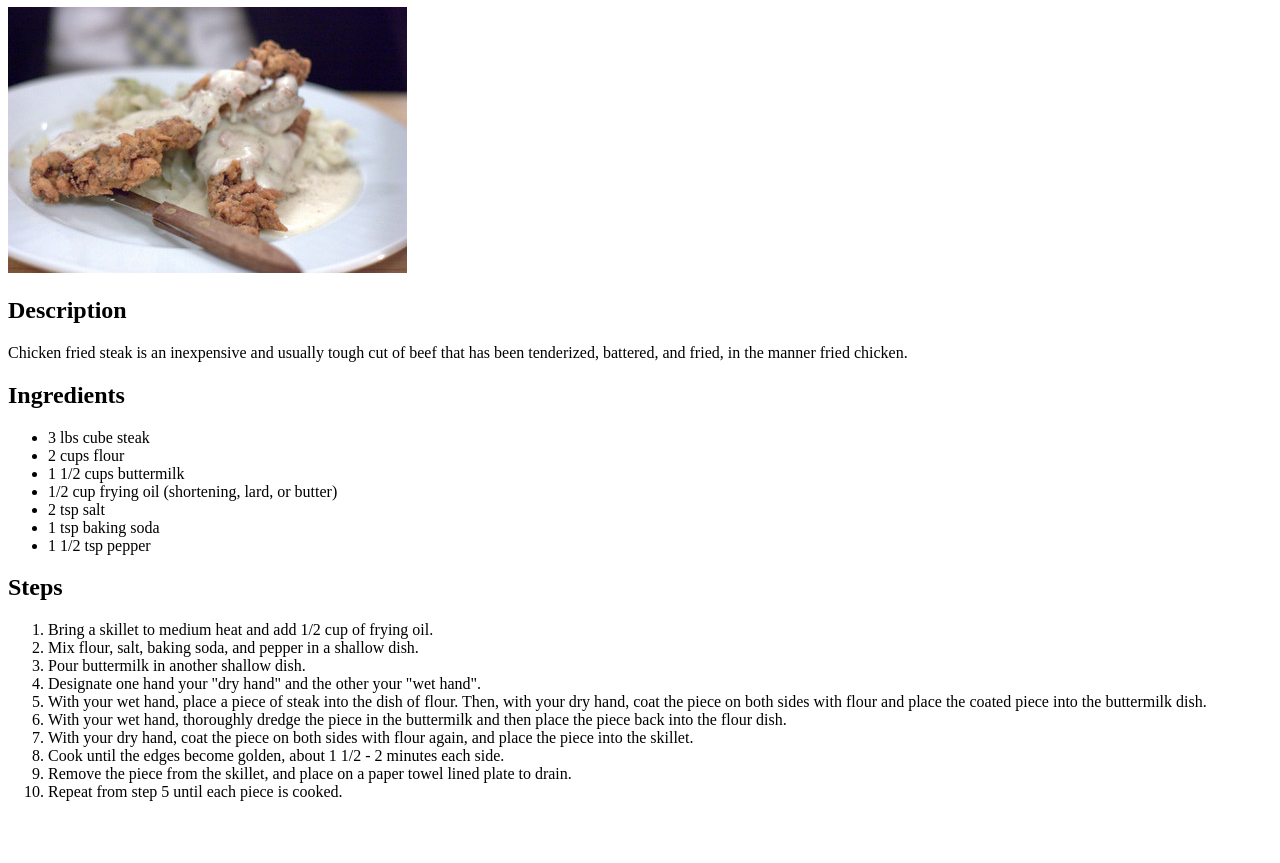
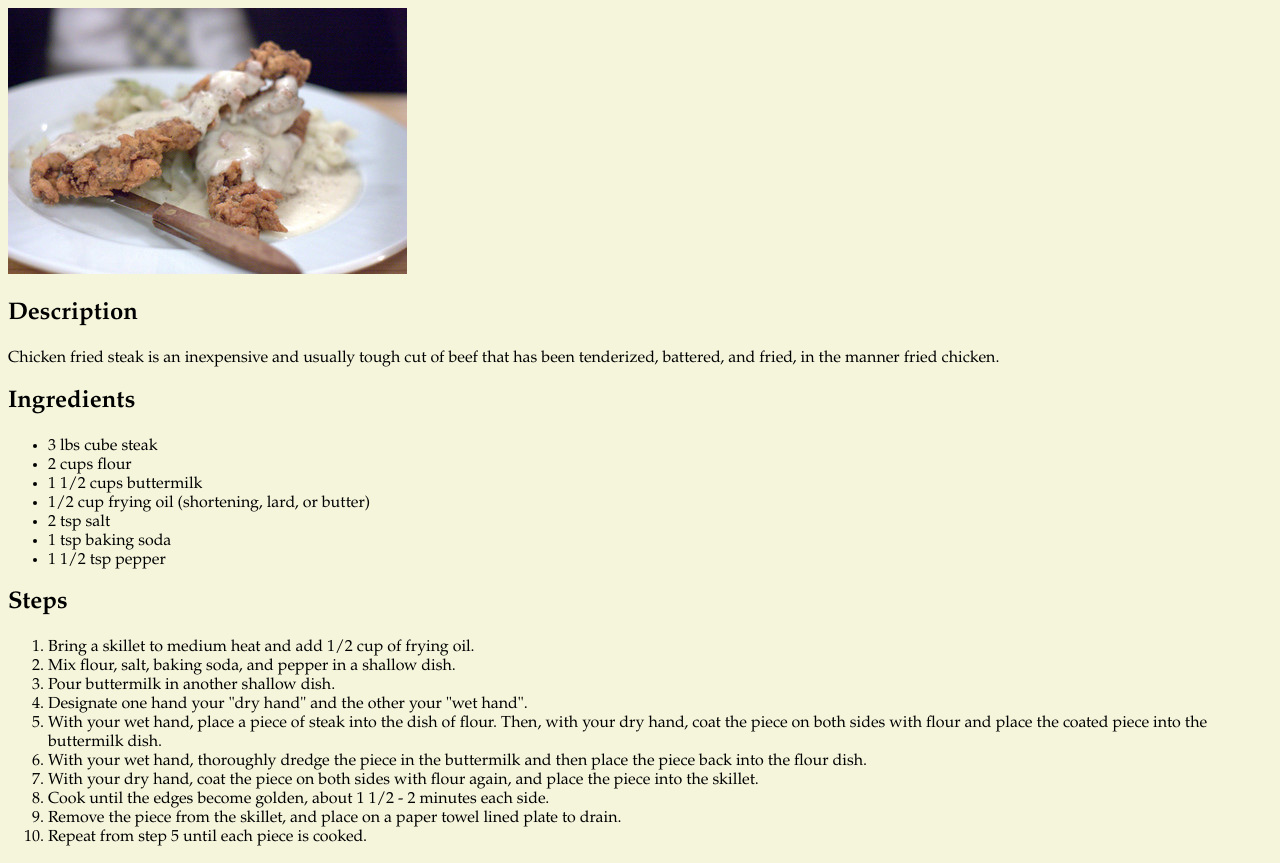
Before and after one commit to ColemanRoberts/odin-recipes, a plain HTML site: page recipes/chickenfriedsteak.html in a window 1280 px wide. Shown: the part 73-936 px from the top of the page. Before the commit the page ends 890 px from the top, so only its background shows below. Drawn offline with Linux system fonts and the light colour scheme.

Commit message:
Add basic stylesheet     Added a minimal stylesheet and linked to it in every page.

```diff
--- a/recipes/chickenfriedsteak.html
+++ b/recipes/chickenfriedsteak.html
@@ -4,6 +4,7 @@
   <head>
     <meta charset="utf-8">
     <title>Chicken Fried Steak</title>
+    <link rel="stylesheet" href="../style.css">
   </head>
 
   <body>
--- /dev/null
+++ b/style.css
@@ -0,0 +1,5 @@
+* {
+    background-color: beige;
+    text-decoration: none;
+    font-family: "Garamond", "Times New Roman", serif;
+}
```
Also changed, not shown: index.html (+1 -0 lines), recipes/collardgreens.html (+1 -0 lines), recipes/dropbiscuits.html (+1 -0 lines).
